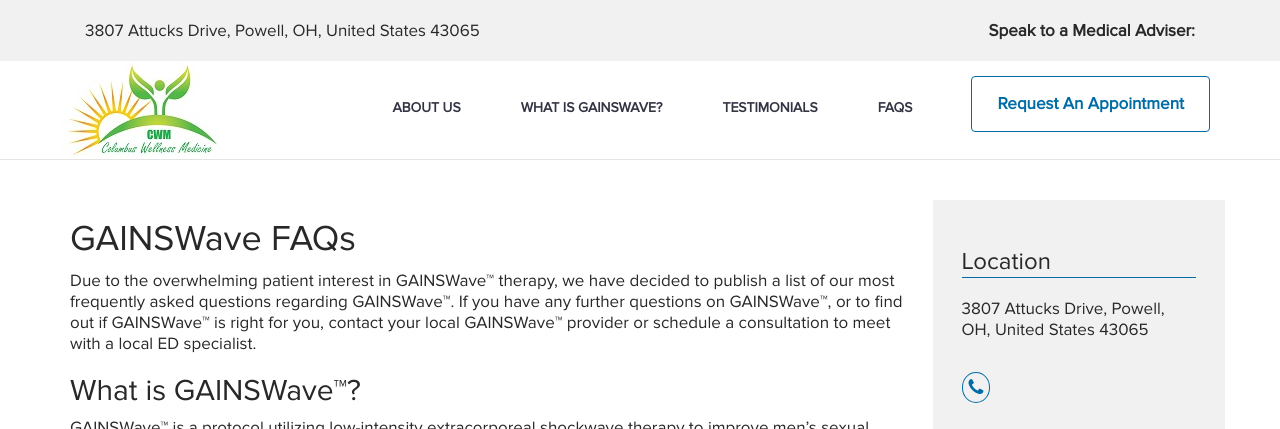
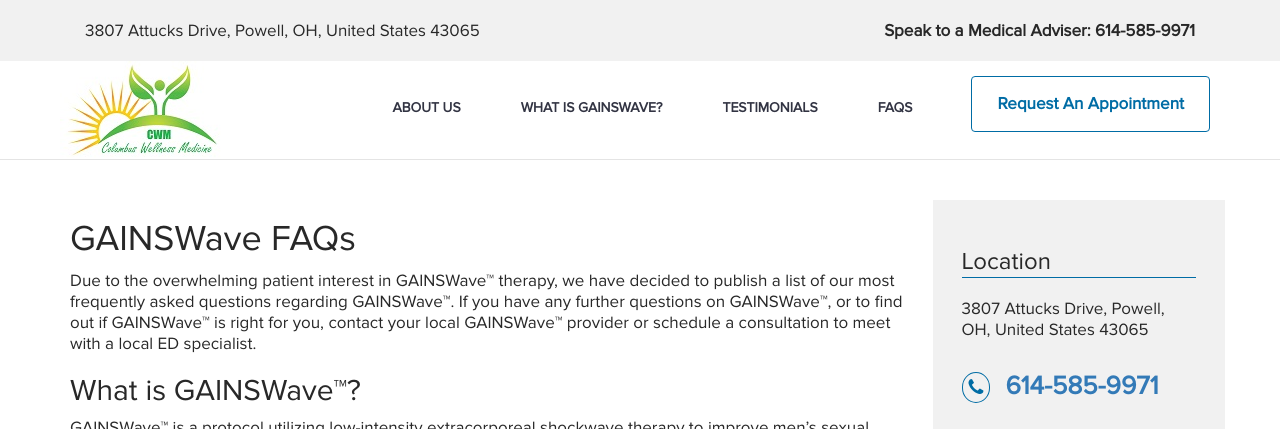
Before and after one commit to aaghealth/gainswavecolumbus.com, a Jekyll site: the page built from faqs.html, in a window 1280 px wide and 900 px high, cut to the strip 0-429 px from the top of the window. Built offline with Jekyll 4.4.1, drawn with Linux system fonts in a browser that asks for light colours; nearby versions of some CDN libraries.

Commit message:
Update _config.yml

```diff
--- a/_config.yml
+++ b/_config.yml
@@ -9,8 +9,8 @@
 logo: "logo.jpg"
 doctor_image: "doctor.jpg"
 address: "3807 Attucks Drive, Powell, OH, United States  43065"
-phone: ""
-phone_link: ""
+phone: "614-585-9971"
+phone_link: "6145859971"
 map_location: "https://www.google.com/maps/embed?pb=!1m18!1m12!1m3!1d3049.448428892052!2d-83.09211078496239!3d40.15456847939652!2m3!1f0!2f0!3f0!3m2!1i1024!2i768!4f13.1!3m3!1m2!1s0x8838ed901d36a245%3A0xd26e4bb27d8c3d19!2sColumbus+Wellness+Medicine!5e0!3m2!1svi!2s!4v1504933824368"
 
 streetaddress: '3807 Attucks Drive'
```
